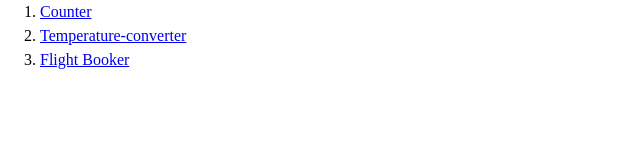
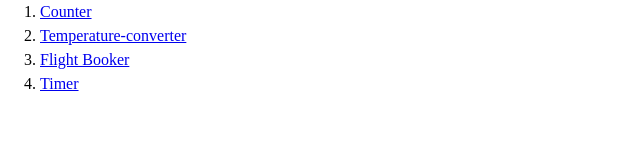
Before and after one commit to rainmodred/7GUIs-react, a React (Vite) app: page / in a window 1280 px wide. Shown: the top 162 px of the page, without its empty margins (0-640 px from the left). Built offline with nearby package versions, Linux system fonts and the light colour scheme.

Commit message:
Add Timer route

```diff
--- a/src/App.tsx
+++ b/src/App.tsx
@@ -3,6 +3,7 @@ import { Routes, Route, Link } from 'react-router-dom';
 import Counter from './components/Counter/Counter';
 import FlightBooker from './components/FlightBooker/FlightBooker';
 import TemperatureConverter from './components/TemperatureConverter/TemperatureConverter';
+import Timer from './components/Timer/Timer';
 
 type Route = {
   title: string;
@@ -21,6 +22,10 @@ const routes: Route[] = [
   {
     title: 'Flight Booker',
     path: '/flight-booker',
+  },
+  {
+    title: 'Timer',
+    path: '/Timer',
   },
 ];
 
@@ -41,6 +46,8 @@ function App() {
           element={<TemperatureConverter />}
         />
         <Route path="/flight-booker/" element={<FlightBooker />} />
+
+        <Route path="/Timer" element={<Timer />} />
       </Routes>
     </div>
   );
```
